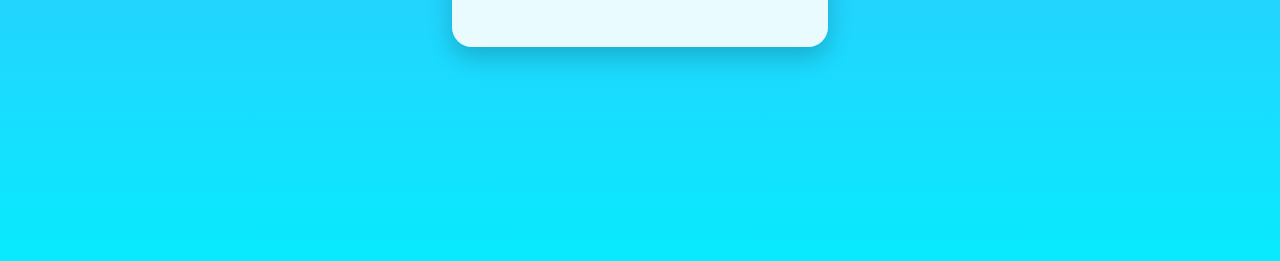
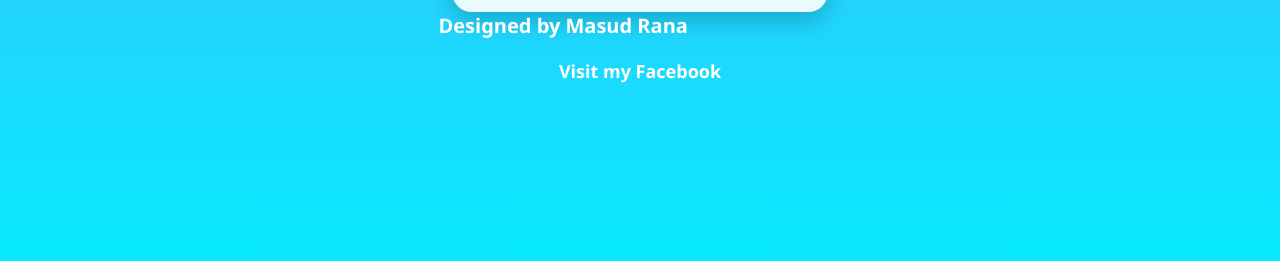
Before and after one commit to Termuxmasud404/weather-app, a plain HTML site: page index.html in a window 1280 px wide. Shown: the part 455-716 px from the top of the page. Drawn offline with Linux system fonts and the light colour scheme.

Commit message:
Update index.html

```diff
--- a/index.html
+++ b/index.html
@@ -91,7 +91,6 @@
       margin-top: 20px;
     }
 
-    /* Cloud Animation */
     .cloud {
       position: absolute;
       top: 50px;
@@ -112,6 +111,70 @@
     @keyframes cloudMove {
       0% { left: -200px; }
       100% { left: 100%; }
+    }
+
+    .rainbow-blink {
+      margin-top: 20px;
+      font-size: 20px;
+      font-weight: bold;
+      text-align: center;
+      animation: rainbow 2s linear infinite, blink 1s infinite;
+      text-shadow: 0 0 5px #fff, 0 0 10px #0ff, 0 0 20px #0ff;
+    }
+
+    @keyframes rainbow {
+      0% { color: red; }
+      14% { color: orange; }
+      28% { color: yellow; }
+      42% { color: green; }
+      57% { color: blue; }
+      71% { color: indigo; }
+      85% { color: violet; }
+      100% { color: red; }
+    }
+
+    @keyframes blink {
+      0%, 100% { opacity: 1; }
+      50% { opacity: 0.3; }
+    }
+
+    /* Typing effect */
+    .typing-effect {
+      font-size: 20px;
+      font-weight: bold;
+      color: white;
+      overflow: hidden;
+      border-right: .15em solid #fff;
+      white-space: nowrap;
+      margin: 0 auto;
+      animation: typing 4s steps(30) 1s 1 normal both, blinkCaret 0.75s step-end infinite;
+    }
+
+    @keyframes typing {
+      from { width: 0; }
+      to { width: 20em; }
+    }
+
+    @keyframes blinkCaret {
+      50% { border-color: transparent; }
+    }
+
+    .facebook-link {
+      margin-top: 20px;
+      font-size: 18px;
+      text-align: center;
+    }
+
+    .facebook-link a {
+      color: #fff;
+      font-size: 18px;
+      text-decoration: none;
+      font-weight: bold;
+      transition: color 0.3s ease;
+    }
+
+    .facebook-link a:hover {
+      color: #007bff;
     }
 
     @media (max-width: 400px) {
@@ -138,6 +201,14 @@
 
     <div class="weather" id="weatherResult"></div>
     <div class="error" id="errorMsg"></div>
+  </div>
+
+  <!-- Typing Effect for Name -->
+  <div class="typing-effect">Designed by Masud Rana</div>
+
+  <!-- Facebook Link -->
+  <div class="facebook-link">
+    <a href="https://www.facebook.com/masud.rana" target="_blank">Visit my Facebook</a>
   </div>
 
   <script>
```
